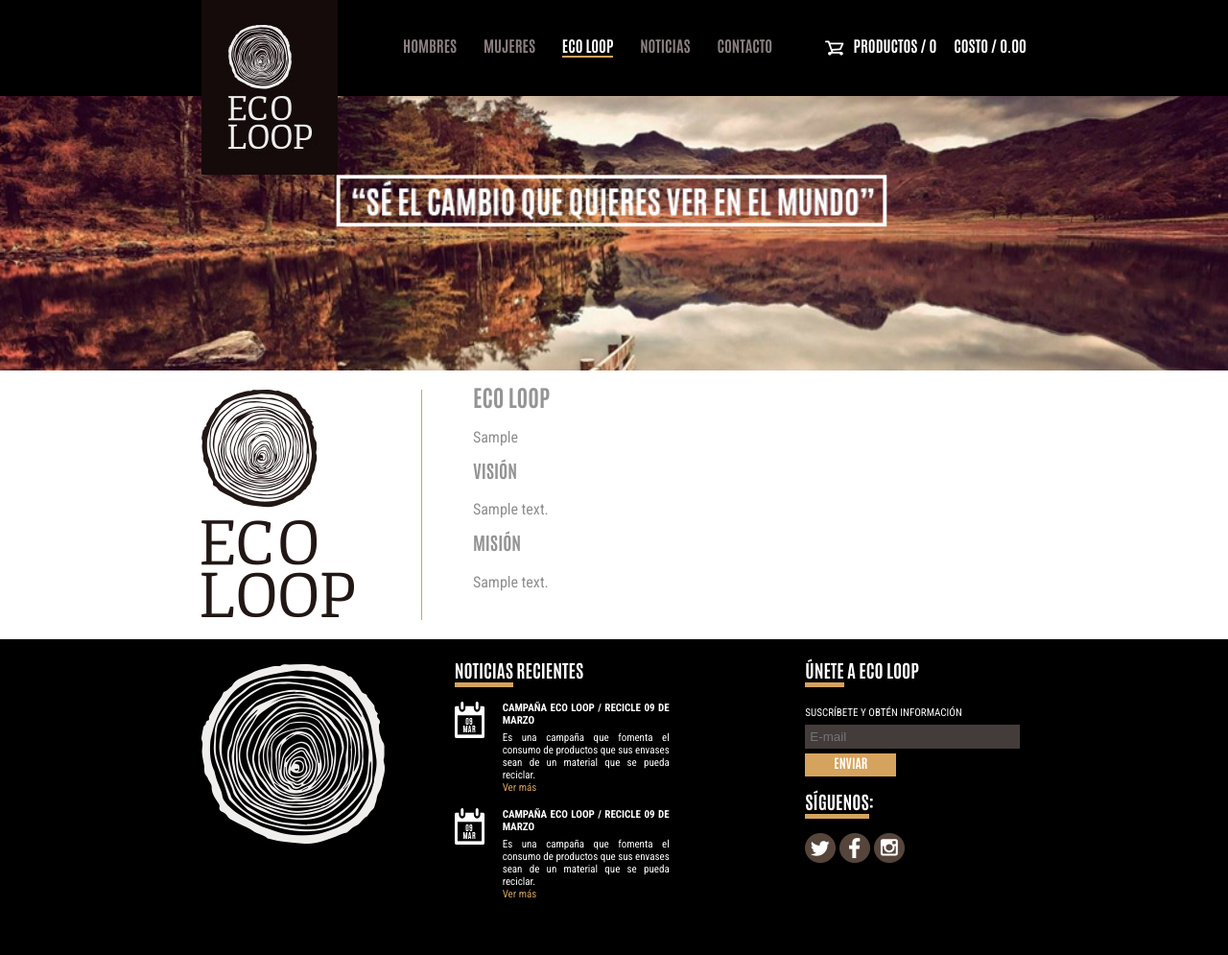
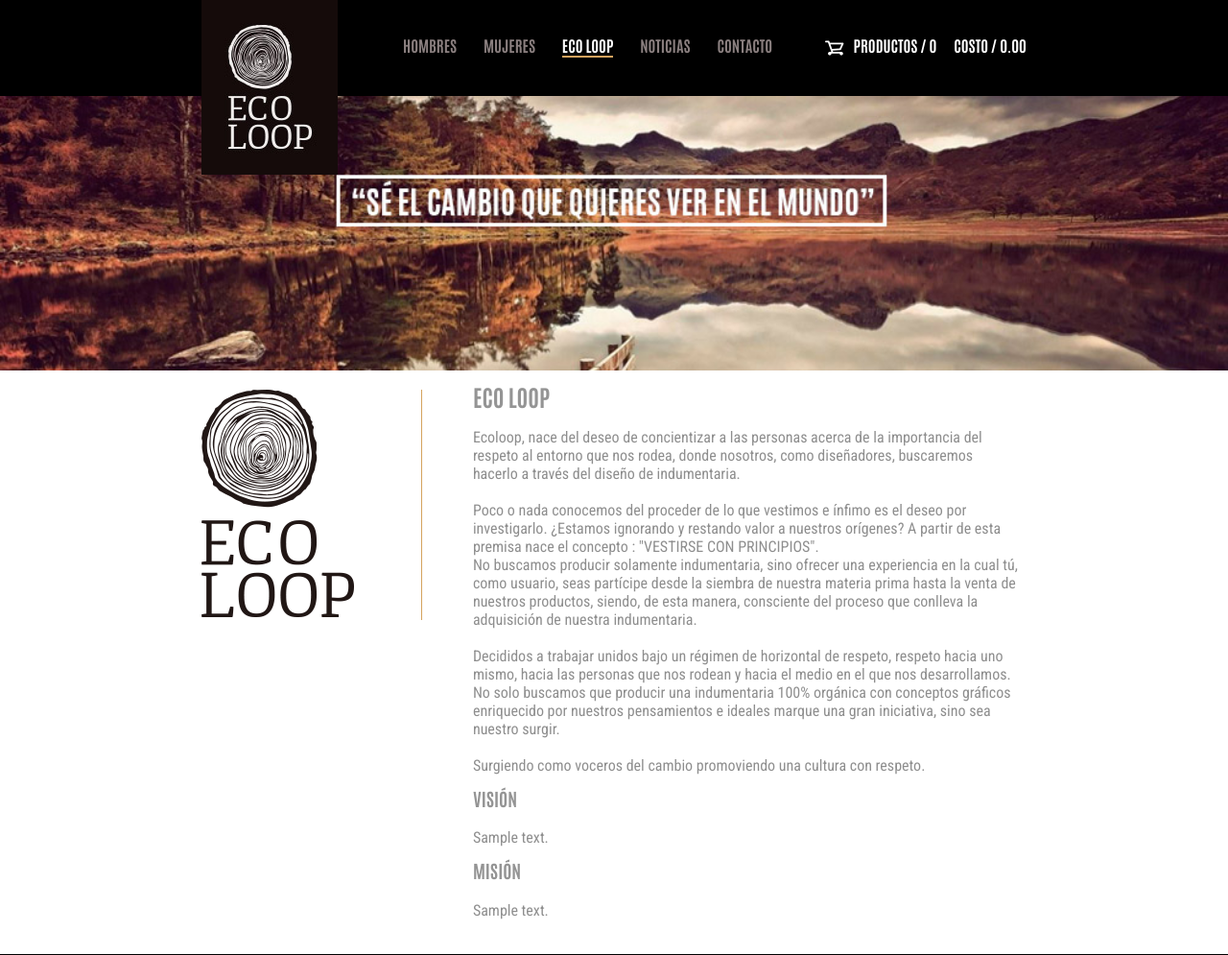
Before and after one commit to Garyfimo/ecoloop, a Django app: page /ecoloop/ in a window 1280 px wide. Shown: the top 995 px of the page at 96% size. Before the commit the page ends 936 px from the top, so only its background shows below. Run offline with Django 3.2, Linux system fonts and the light colour scheme; tables that the repository leaves empty hold one stand-in row (values such as "Sample post").

Commit message:
style, images and text

```diff
--- a/ecoloop/ecoloop/templates/ecoloop/ecoloop.html
+++ b/ecoloop/ecoloop/templates/ecoloop/ecoloop.html
@@ -19,7 +19,8 @@
       </aside>
       <aside class="column" id="about-content">
         <h2>Eco Loop</h2>
-        <p>{{ ecoloop.ecoloop }}</p>
+        <p>Ecoloop, nace del deseo de concientizar a las personas acerca de la importancia del respeto al entorno que nos rodea, donde nosotros, como diseñadores, buscaremos hacerlo a través del diseño de indumentaria.<br><br>
+          Poco o nada conocemos del proceder de lo que vestimos e ínfimo es el deseo por investigarlo. ¿Estamos ignorando y restando valor a nuestros orígenes? A partir de esta premisa nace el concepto : "VESTIRSE CON PRINCIPIOS".<br>No buscamos producir solamente indumentaria, sino ofrecer una experiencia en la cual tú, <br>como usuario, seas partícipe desde la siembra de nuestra materia prima hasta la venta de nuestros productos, siendo, de esta manera, consciente del proceso que conlleva la adquisición de nuestra indumentaria.<br><br> Decididos a trabajar unidos bajo un régimen de horizontal de respeto, respeto hacia uno mismo, hacia las personas que nos rodean y hacia el medio en el que nos desarrollamos. No solo buscamos que producir una indumentaria 100% orgánica con conceptos gráficos enriquecido por nuestros pensamientos e ideales marque una gran iniciativa, sino sea nuestro surgir.<br><br>Surgiendo como voceros del cambio promoviendo una cultura con respeto.</p>
         <h3>Visión</h3>
         <p>{{ ecoloop.vision }}</p>
         <h3>Misión</h3>
```
